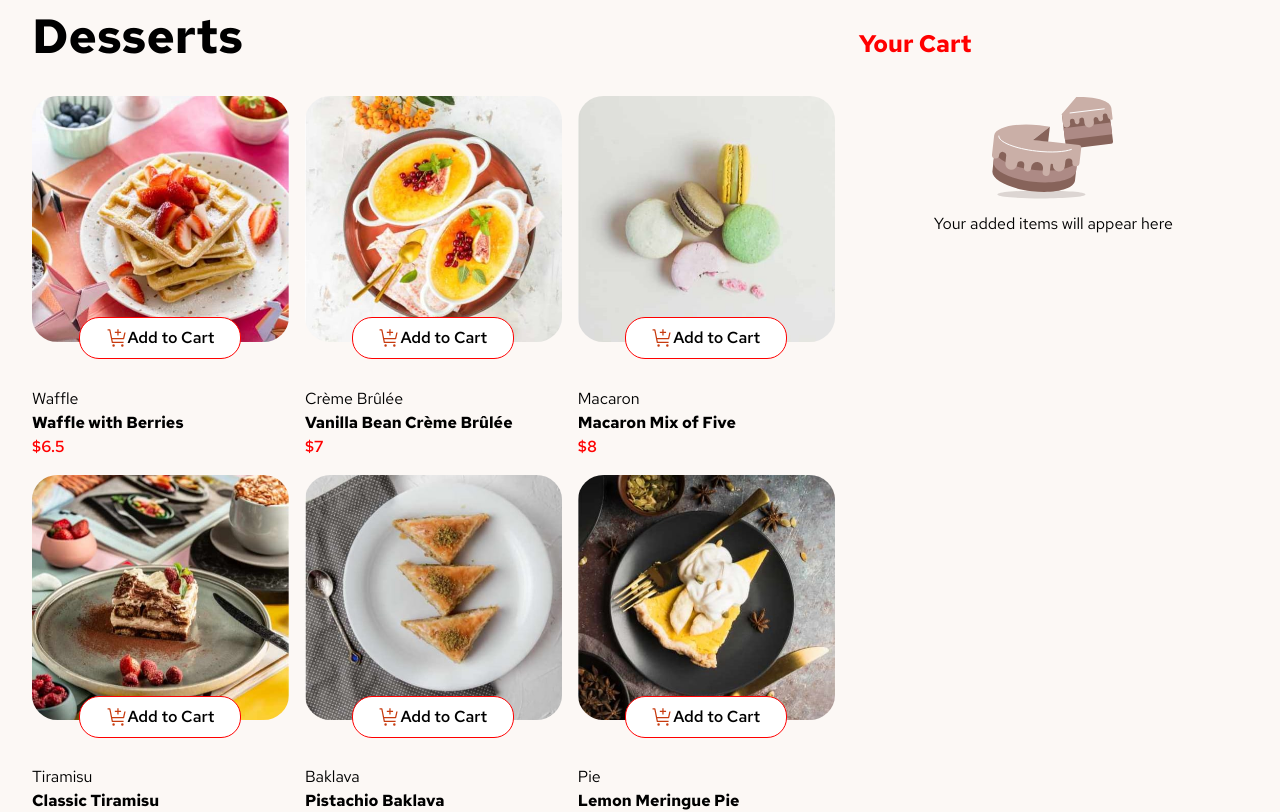
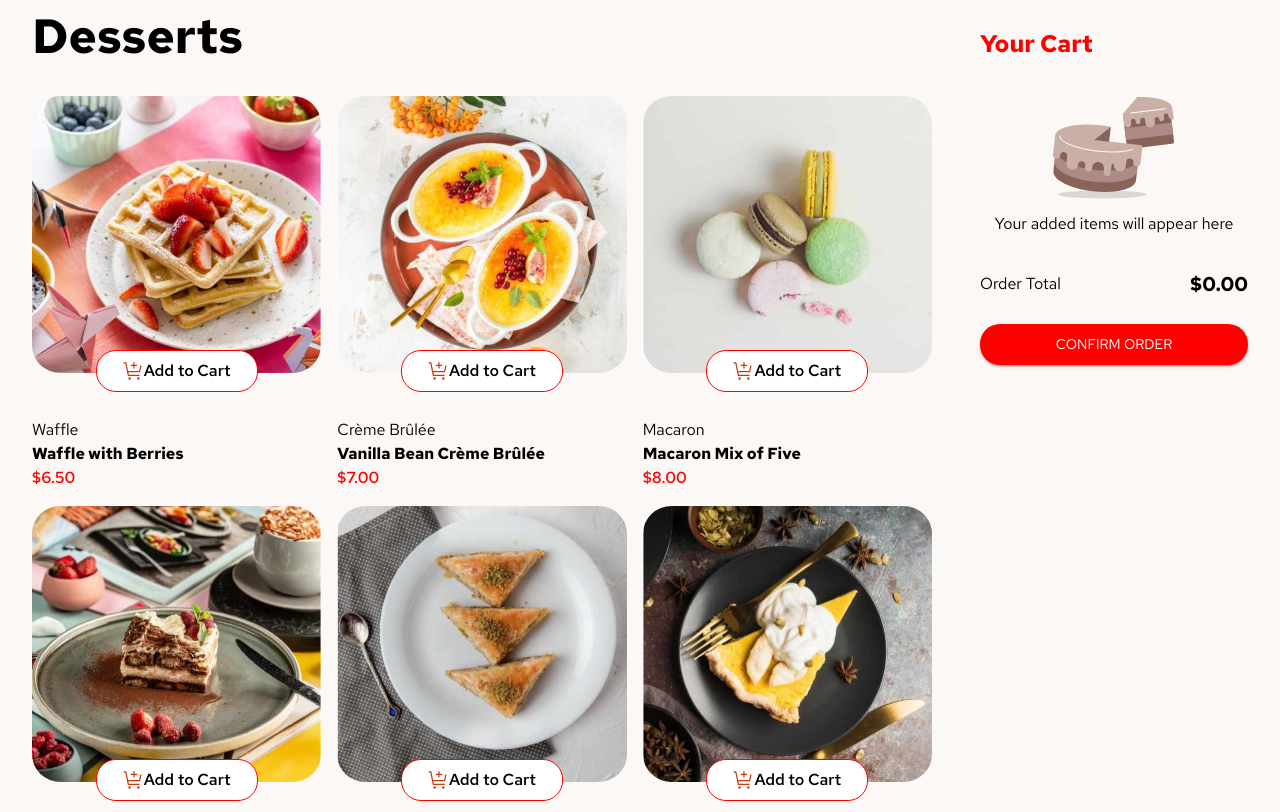
Before and after one commit to dzhumanov/FrontendMentorCart, a React (Vite) app: page / in a window 1280 px wide. Shown: the top 812 px of the page. Built offline with nearby package versions, Linux system fonts and the light colour scheme.

Commit message:
created component that shows order total, improved a bit showen price

```diff
--- a/src/App.tsx
+++ b/src/App.tsx
@@ -6,11 +6,11 @@ function App() {
   return (
     <>
       <Container maxWidth="xl">
-        <Grid container spacing={3}>
-          <Grid item xs={8}>
+        <Grid container spacing={6}>
+          <Grid item xs={9}>
             <Products />
           </Grid>
-          <Grid item xs={4}>
+          <Grid item xs={3}>
             <Cart />
           </Grid>
         </Grid>
--- a/src/components/Cart/Cart.tsx
+++ b/src/components/Cart/Cart.tsx
@@ -1,5 +1,6 @@
 import { Box, Typography } from "@mui/material";
 import CartList from "./CartList";
+import OrderTotal from "./components/OrderTotal";
 
 const Cart = () => {
   return (
@@ -11,6 +12,7 @@ const Cart = () => {
         Your Cart
       </Typography>
       <CartList />
+      <OrderTotal />
     </Box>
   );
 };
--- a/src/components/Cart/CartItem.tsx
+++ b/src/components/Cart/CartItem.tsx
@@ -47,7 +47,7 @@ const CartItem: React.FC<Props> = ({ id, name, price, amount }) => {
               alignItems: "center",
             }}
           >
-            <Box component="div" sx={{ width: "20px", heigsht: "auto", mt: 1 }}>
+            <Box component="div" sx={{ width: "20px", height: "20px", mt: 1 }}>
               <CloseIcon
                 onClick={deleteItemFromCart}
                 sx={{
@@ -56,6 +56,10 @@ const CartItem: React.FC<Props> = ({ id, name, price, amount }) => {
                   width: "100%",
                   height: "100%",
                   cursor: "pointer",
+                  ":hover": {
+                    border: "0",
+                    outline: "2px solid black",
+                  },
                 }}
               />
             </Box>
--- /dev/null
+++ b/src/components/Cart/components/OrderTotal.tsx
@@ -0,0 +1,46 @@
+import { Box, Button, Typography } from "@mui/material";
+import { useAppSelector } from "../../../app/Hooks";
+import { selectCartItems } from "../cartSlice";
+
+const OrderTotal = () => {
+  const items = useAppSelector(selectCartItems);
+
+  const total = items.reduce((acc, item) => {
+    return acc + item.amount * item.item.price;
+  }, 0);
+
+  return (
+    <>
+      <Box
+        component="div"
+        sx={{
+          display: "flex",
+          justifyContent: "space-between",
+          alignItems: "center",
+          mt: 4,
+        }}
+      >
+        <Typography variant="body1">Order Total</Typography>
+        <Typography variant="h6" fontWeight={700}>
+          ${total.toFixed(2)}
+        </Typography>
+      </Box>
+      <Button
+        variant="contained"
+        sx={{
+          bgcolor: "red",
+          borderRadius: "20px",
+          py: 1,
+          mt: 3,
+          ":hover": {
+            bgcolor: "#952C0C",
+          },
+        }}
+      >
+        Confirm order
+      </Button>
+    </>
+  );
+};
+
+export default OrderTotal;
--- a/src/components/Products/Product.tsx
+++ b/src/components/Products/Product.tsx
@@ -72,7 +72,7 @@ const Product: React.FC<Props> = ({ id, name, category, price, image }) => {
         {name}
       </Typography>
       <Typography variant="body1" sx={{ fontWeight: "600", color: "red" }}>
-        ${price}
+        ${price.toFixed(2)}
       </Typography>
     </Box>
   );
```
